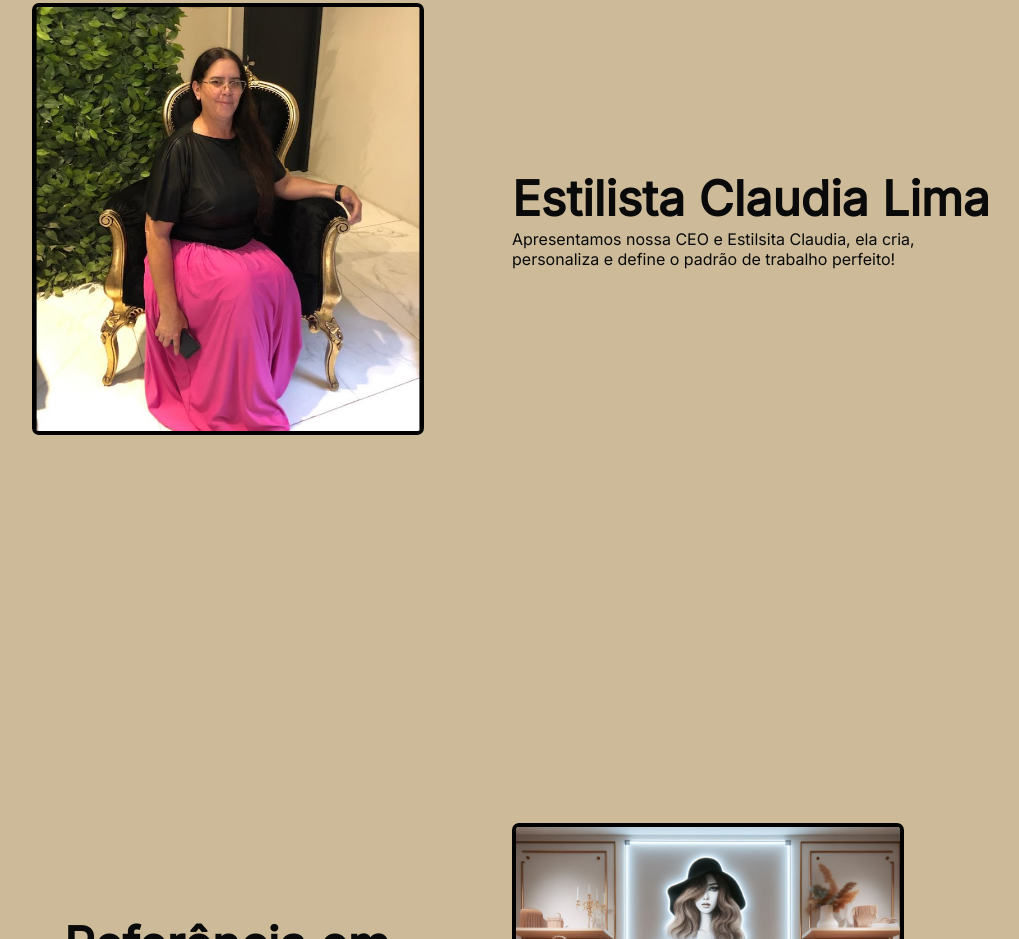
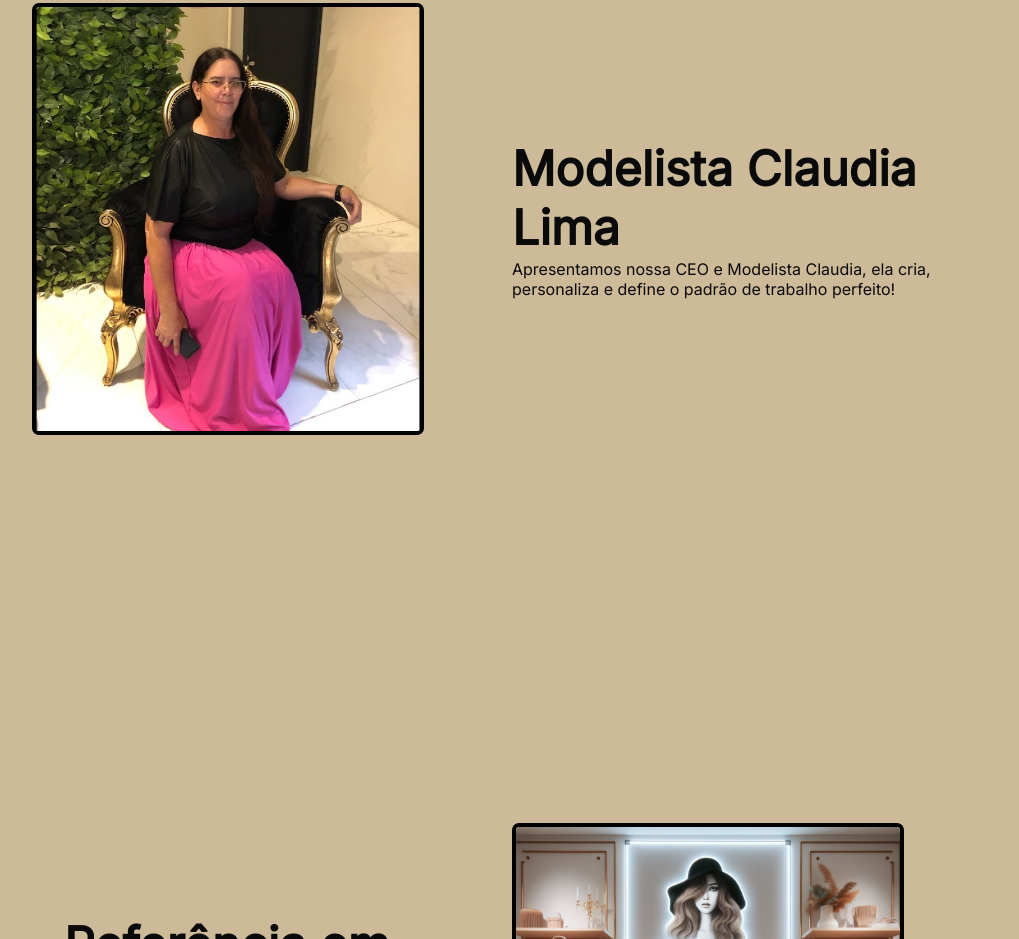
Before and after one commit to IsaacAugustoML/Web-By-Claudia, a plain HTML site: page index.html in a window 1280 px wide. Shown: the part 981-1920 px from the top of the page, without its empty margins (128-1147 px from the left). Drawn offline with Linux system fonts and the light colour scheme.

Commit message:
Alteração para Modelista

```diff
--- a/index.html
+++ b/index.html
@@ -28,10 +28,10 @@
     </section>
 
     <section class="container secundario">
-        <img src="assests/Clau.png" alt="Estilista Claudia" class="secundario__imagem">
+        <img src="assests/Clau.png" alt="Modelista Claudia" class="secundario__imagem">
         <div class="container_descricao">
-            <h2 class="descricao__titulo">Estilista Claudia Lima</h2>
-            <p class="descricao__texto">Apresentamos nossa CEO e Estilsita Claudia, ela cria,
+            <h2 class="descricao__titulo">Modelista Claudia Lima</h2>
+            <p class="descricao__texto">Apresentamos nossa CEO e Modelista Claudia, ela cria,
                 personaliza e define o padrão de trabalho perfeito!</p>
         </div>
     </section>
```
